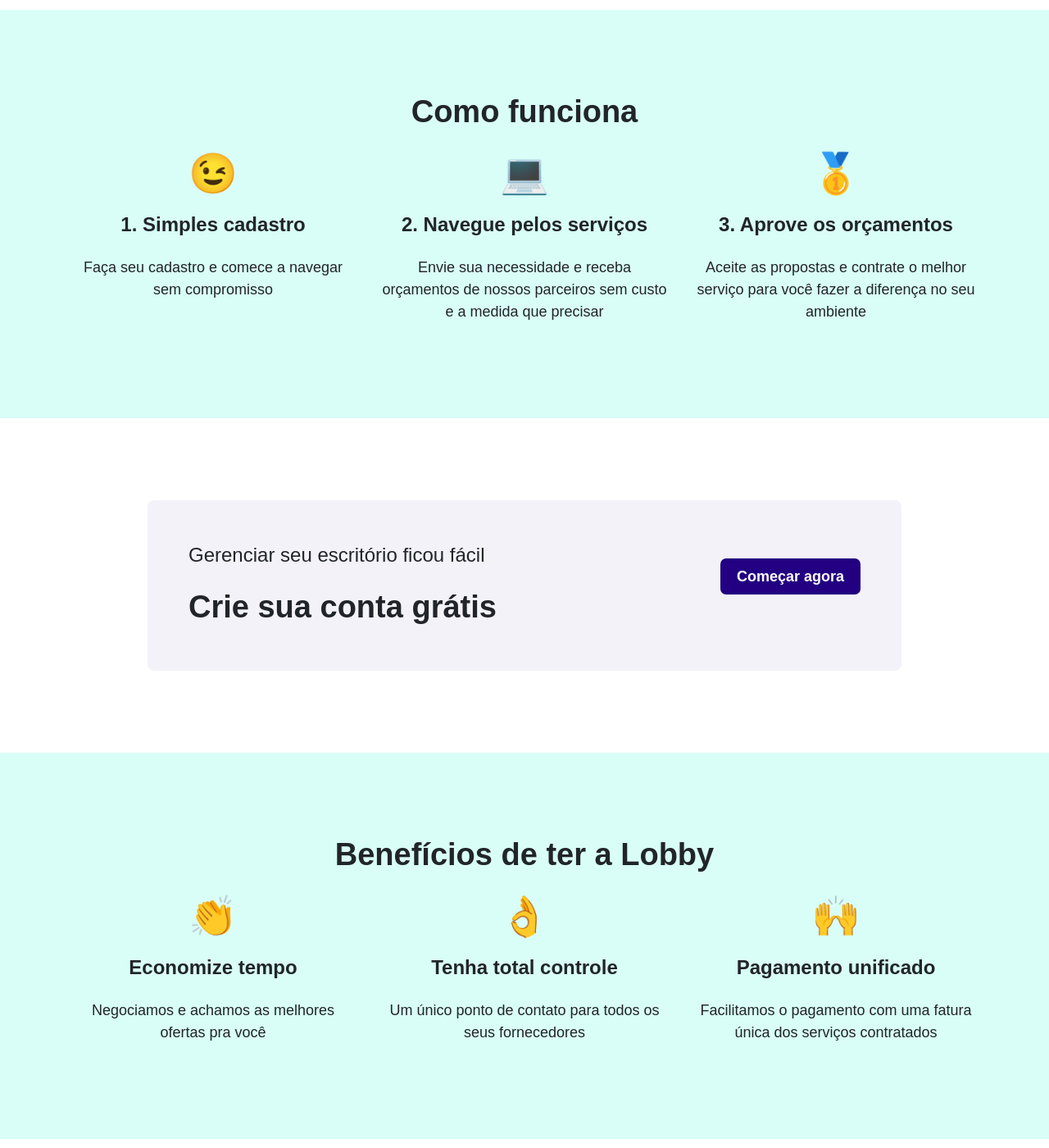
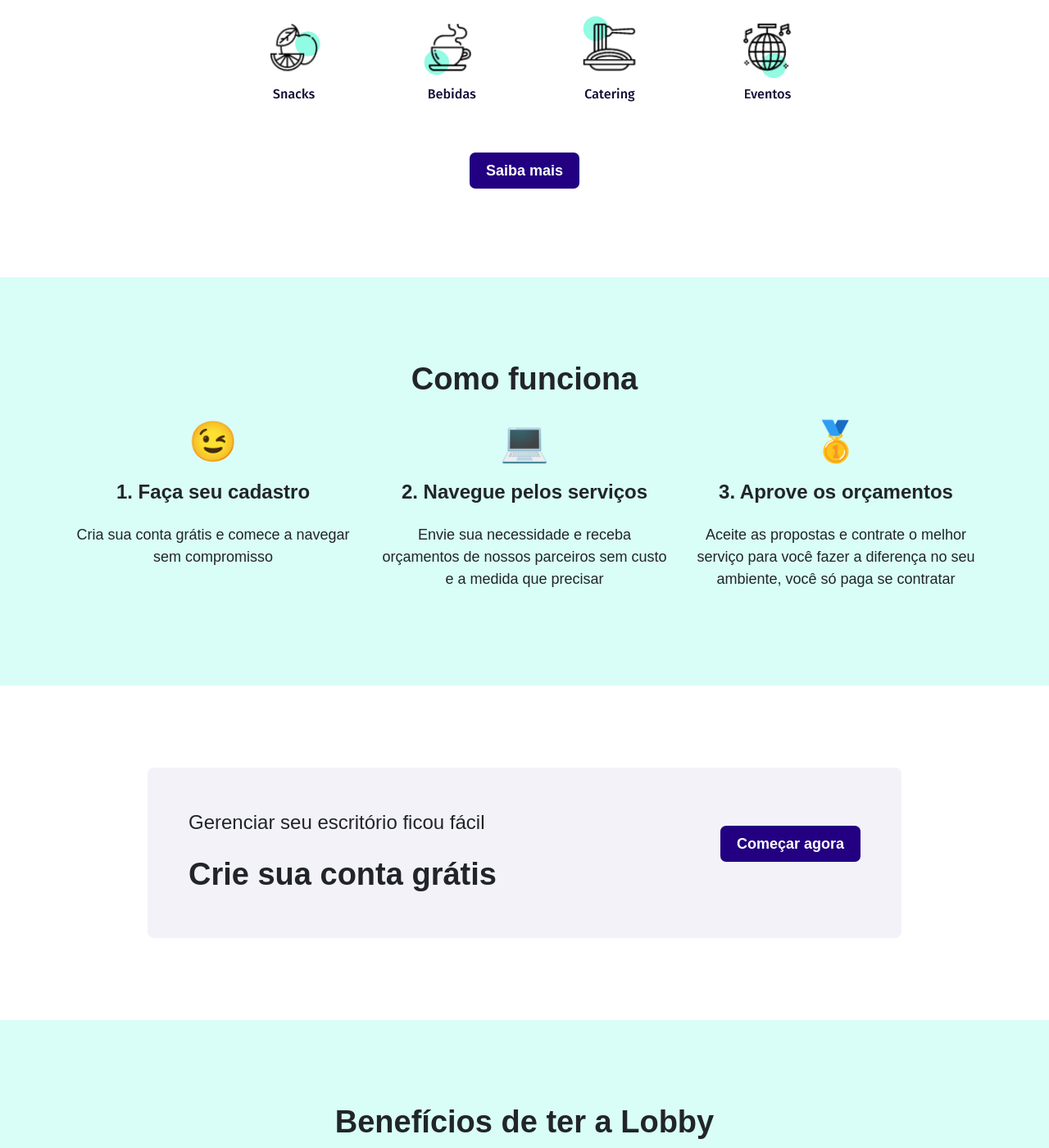
Before and after one commit to lobby-tech/lobby.tech, a Jekyll site: the page built from index.html, in a window 1280 px wide and 1400 px high, scrolled down 1022 px. Shown: the whole window at 82% size. Built offline with Jekyll 4.4.1, drawn with Linux system fonts in a browser that asks for light colours; a script that is not in the unit is left out; some of the changed text lies outside the part shown.

Commit message:
Update site

```diff
--- a/_layouts/home.html
+++ b/_layouts/home.html
@@ -84,7 +84,7 @@
             </section>
             <section class="col-md-4">
               <p class="font--xxl">🙌</p>
-              <h2 class="font--lg"><b>Pagamento unificado</b></h2>
+              <h2 class="font--lg"><b>Pagamento simplificado</b></h2>
               <p>Facilitamos o pagamento com uma fatura única dos serviços contratados</p>
             </section>
           </div>
--- a/_layouts/home_light.html
+++ b/_layouts/home_light.html
@@ -83,6 +83,7 @@
           </div>
           <section class="col-6 col-md-2">
             <h2 class="font--md"><b>Produto</b></h2>
+            <p><a href="/">Home</a></p>
             <p><a href="/marketplace">Serviços</a></p>
             <p><a href="/helpdesk">Help desk</a></p>
             <br>
--- a/index.html
+++ b/index.html
@@ -30,9 +30,12 @@
           a dor de cabeça de lidar com vários fornecedores.
           Nós lidamos com eles com carinho pra você.
         </p>
+        <br>
+        <p><img width="90%" src="/assets/images/home-services-list.png" alt="Servicos para seu escritório"></p>
       </div>
     </div>
   </div>
+  <br>
   <br>
   <p>
     <a href="/marketplace" class="btn">
@@ -47,8 +50,8 @@
     <div class="row">
       <section class="col-md-4">
         <p class="font--xxl">😉</p>
-        <h2 class="font--lg"><b>1. Simples cadastro</b></h2>
-        <p>Faça seu cadastro e comece a navegar sem compromisso</p>
+        <h2 class="font--lg"><b>1. Faça seu cadastro</b></h2>
+        <p>Cria sua conta grátis e comece a navegar sem compromisso</p>
       </section>
       <section class="col-md-4">
         <p class="font--xxl">💻</p>
@@ -58,7 +61,7 @@
       <section class="col-md-4">
         <p class="font--xxl">🥇</p>
         <h2 class="font--lg"><b>3. Aprove os orçamentos</b></h2>
-        <p>Aceite as propostas e contrate o melhor serviço para você fazer a diferença no seu ambiente</p>
+        <p>Aceite as propostas e contrate o melhor serviço para você fazer a diferença no seu ambiente, você só paga se contratar</p>
       </section>
     </div>
   </div>
--- a/marketplace.html
+++ b/marketplace.html
@@ -34,13 +34,13 @@
       </section>
       <section class="col-md-4">
         <p class="font--xxl">💳</p>
-        <h2 class="font--lg"><b>Pagamento se contratar</b></h2>
+        <h2 class="font--lg"><b>Só paga se contratar</b></h2>
         <p>Acesse as melhores ofertas e pague somente se contratar algum serviço</p>
       </section>
       <section class="col-md-4">
         <p class="font--xxl">🧾</p>
         <h2 class="font--lg"><b>Fatura única</b></h2>
-        <p>Receba uma fatura única para pagamento</p>
+        <p>Receba uma fatura única e simplificada para pagamento</p>
       </section>
     </div>
   </div>
```
Also changed, not shown: other parts of _layouts/home.html (+1 -0 lines), assets/images/home-services-list.png (added).
